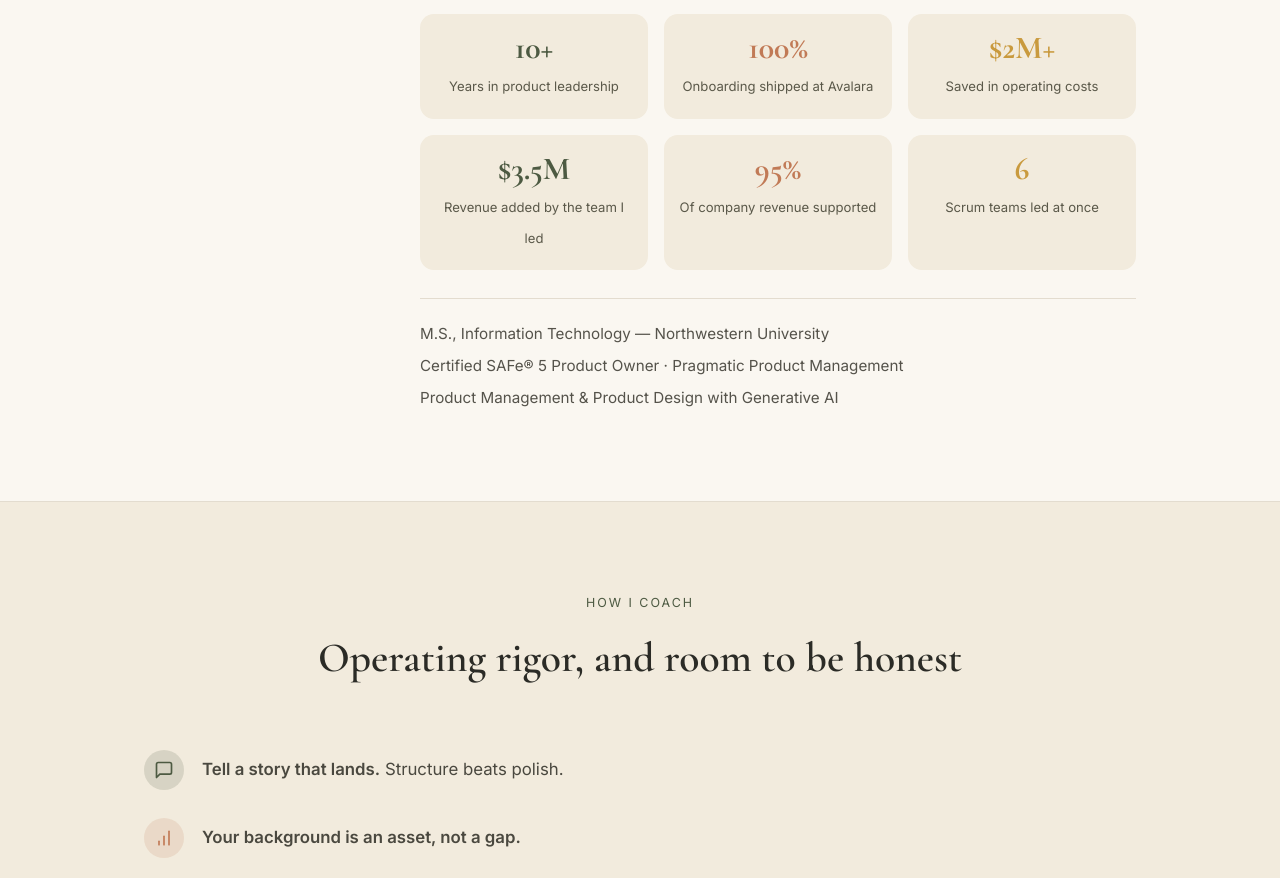
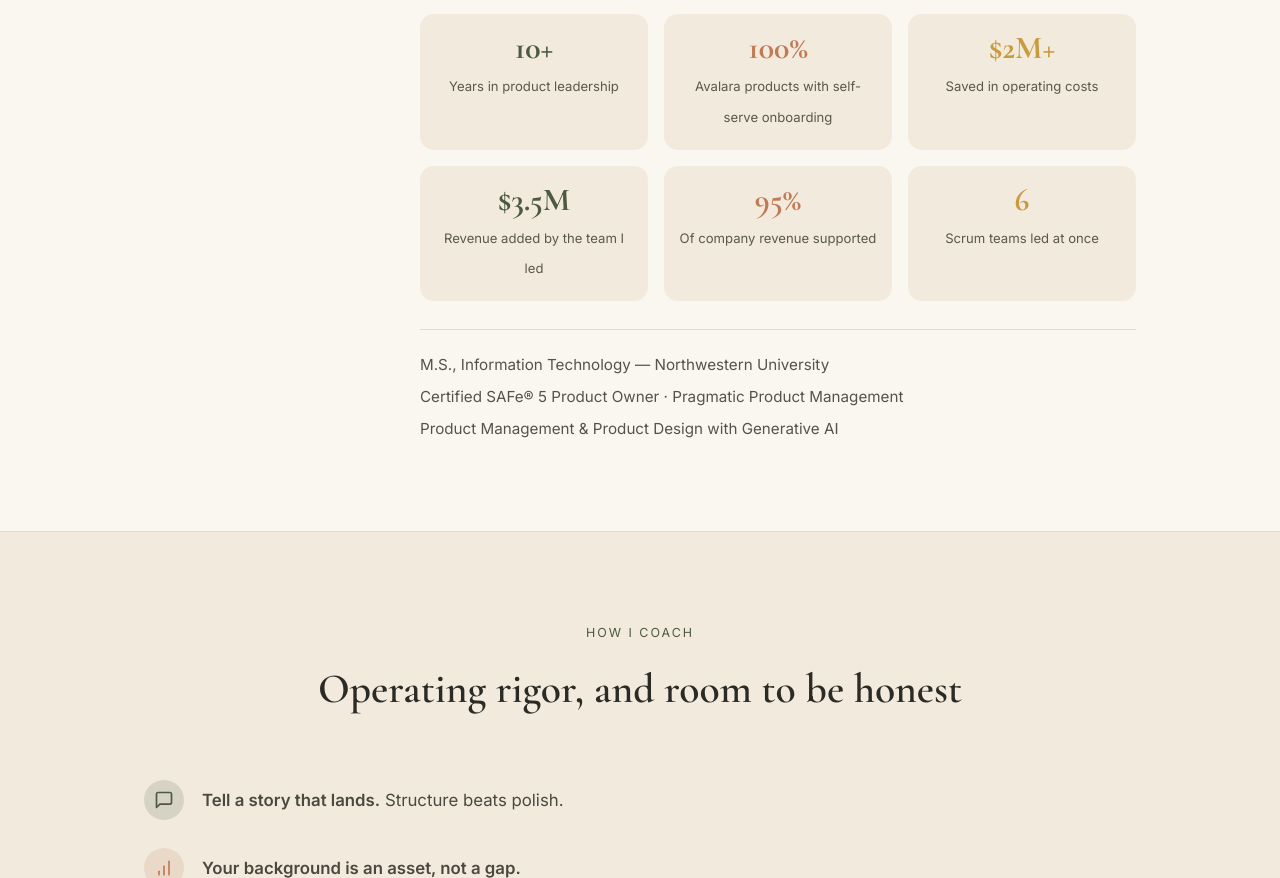
Before and after one commit to lelazhou/calm-horizons-website, a plain HTML site: page index.html in a window 1280 px wide. Shown: the part 1752-2630 px from the top of the page. Drawn offline with nearby package versions, Linux system fonts and the light colour scheme.

Commit message:
Clarify the 100% onboarding stat label
Co-Authored-By: Claude Sonnet 5 <noreply@anthropic.com>

```diff
--- a/index.html
+++ b/index.html
@@ -119,7 +119,7 @@
             </div>
             <div class="stat-tile" style="--tile-color: var(--terracotta);">
               <span class="stat-num">100%</span>
-              <span class="stat-label">Onboarding shipped at Avalara</span>
+              <span class="stat-label">Avalara products with self-serve onboarding</span>
             </div>
             <div class="stat-tile" style="--tile-color: var(--gold);">
               <span class="stat-num">$2M+</span>
```
